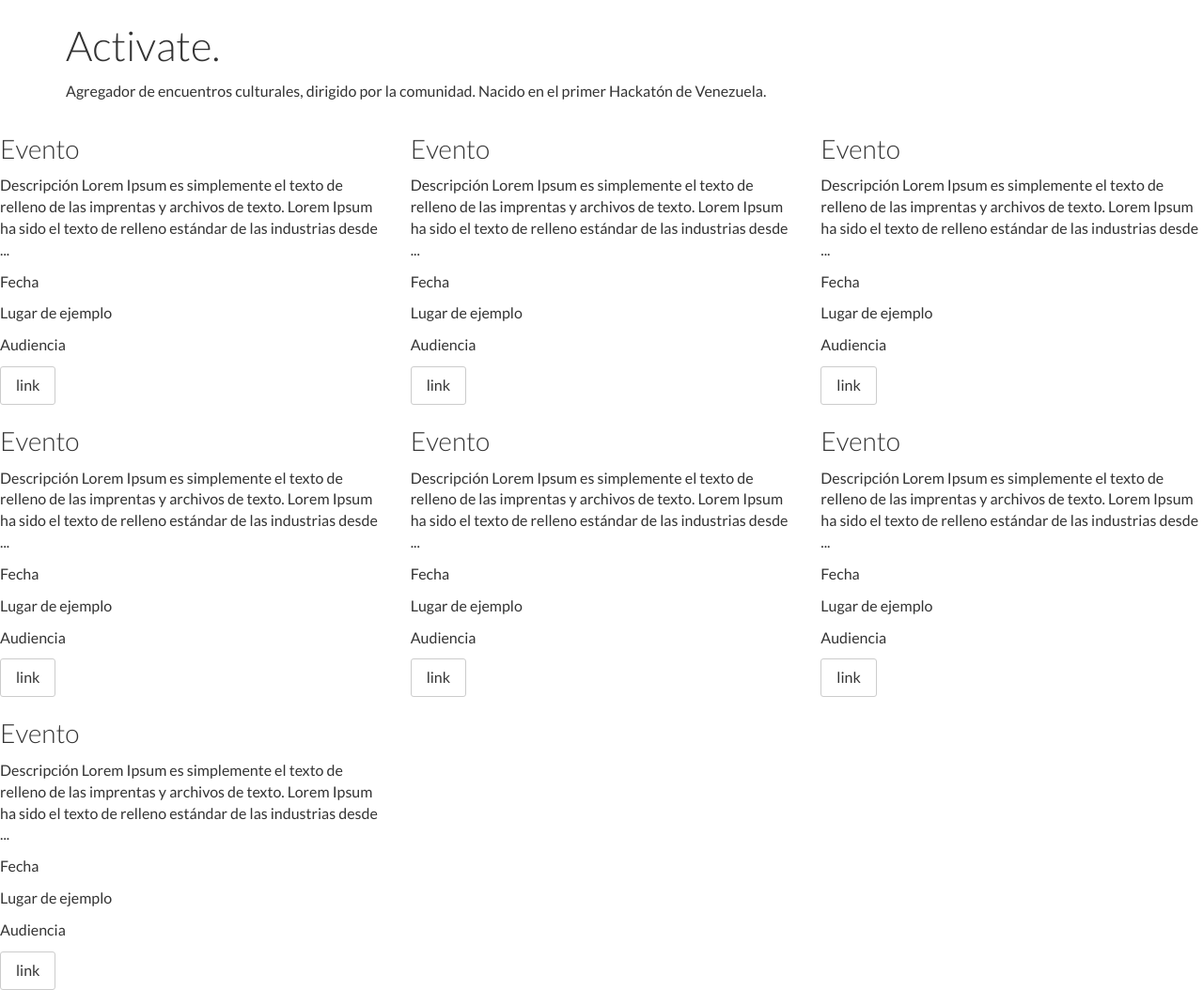
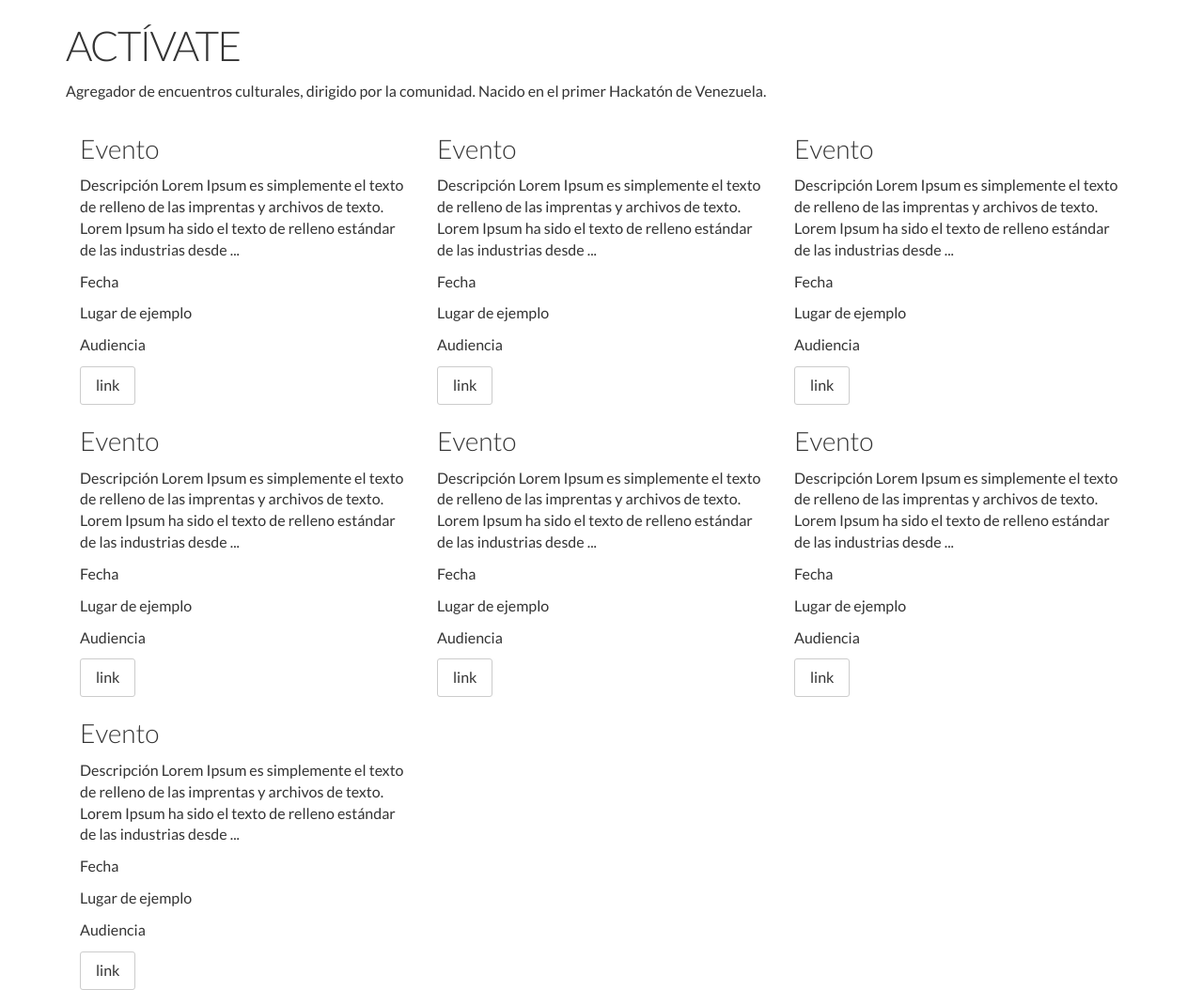
Before and after one commit to Hackaton-CD-2013/Activate, a Jekyll site: the page built from index.html, in a window 1280 px wide. Shown: the whole page at 94% size. Built offline with Jekyll 4.4.1, drawn with Linux system fonts in a browser that asks for light colours.

Commit message:
Style stuff: container, title, other stuff.

```diff
--- a/_layouts/default.html
+++ b/_layouts/default.html
@@ -8,7 +8,7 @@
         <meta name="viewport" content="width=device-width, initial-scale=1">
         <link rel="stylesheet" href="{{site.baseurl}}/styles/vendor/bootstrap.css">
         <link href='http://fonts.googleapis.com/css?family=Lato:400,700,300,400italic' rel='stylesheet' type='text/css'>
-        <link href="{{site.baseurl}}/styles/main.css">
+        <link href="{{site.baseurl}}/styles/main.css" rel="stylesheet">
     </head>
     <body>
         <!--[if lt IE 8]>
--- a/index.html
+++ b/index.html
@@ -3,11 +3,12 @@ layout: default
 ---
 
 <header class="container">
-    <h1>Activate.</h1>
+    <h1>Actívate</h1>
     <p>Agregador de encuentros culturales, dirigido por la comunidad. Nacido en el primer Hackatón de Venezuela.</p>
 </header>
 
-<section class="row">
+<section>
+  <div class="container">
     <div class="col-xs-12 col-sm-12 col-md-6 col-lg-4">
       {% include item.html %}
     </div>
@@ -29,4 +30,5 @@ layout: default
     <div class="col-xs-12 col-sm-12 col-md-6 col-lg-4">
       {% include item.html %}
     </div>
+  </div>
 </section>
--- /dev/null
+++ b/styles/main.css
@@ -0,0 +1,4 @@
+header h1 {
+  text-transform: uppercase;
+  letter-spacing: -2px;
+}
```
Lines whose indentation alone changed are shown as unchanged.
